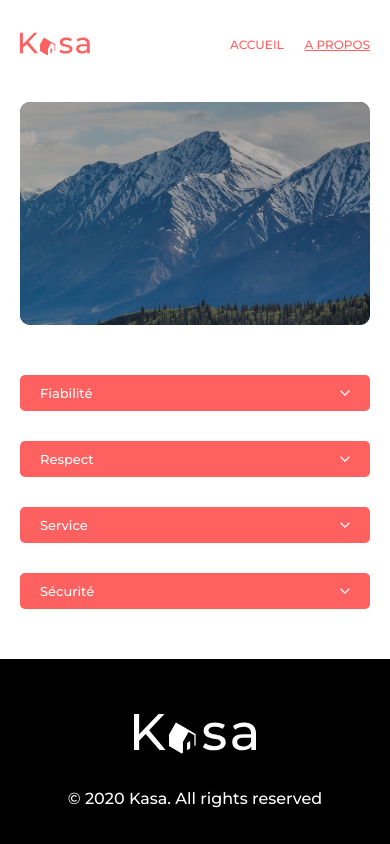
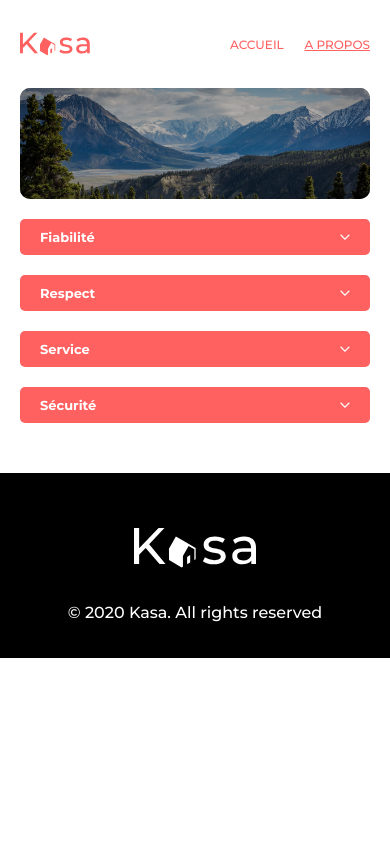
Before and after one commit to flaviebrct/Kasa, a React (Create React App) app: page /APropos in a window 390 px wide. Built offline with nearby package versions, Linux system fonts and the light colour scheme.

Commit message:
Updating About page css to scss

```diff
--- a/src/components/Collapse.js
+++ b/src/components/Collapse.js
@@ -8,7 +8,7 @@ function Collapse(props) {
 
   return (
     <div className="dropDownBox">
-      <button className="dropDownBtn" onClick={collapseState}>
+      <button className="dropDownBtn bold" onClick={collapseState}>
         {props.title}
         <img className={collapseOpen ? "arrow open" : "arrow"} src={dropDownArrow} alt="fleche menu déroulant"></img>
       </button>
--- a/src/pages/About.js
+++ b/src/pages/About.js
@@ -1,5 +1,4 @@
 import React from "react";
-import "../style/pages/About.css";
 import Collapse from "../components/Collapse";
 import Banner from "../components/Banner";
 import bannerAboutImage from "../img/banner_about.jpg";
--- a/src/style/pages/About.css
+++ b/src/style/pages/About.css
@@ -1,37 +1,2 @@
-.aboutBody{
-    padding: 0px 90px;
-    max-width: 1440px;
-    margin: auto;
-}
-
-.collapseContainer{
-    max-width: 90%;
-    margin: auto;
-}
 
 /* max-width = desktop first, si l'ecran est inf ou egal alors {...} */
-/* Media Queries */
-@media screen and (max-width: 992px) {
-    .aboutBody{
-        padding: 0px 20px;
-        margin: auto;
-    }
-    .collapseContainer {
-        max-width: 95%;
-    }
-
-}
-
-@media screen and (max-width: 576px) {
-    .collapseContainer {
-        max-width: 100%;
-    }
-
-    .aboutBody .banner{
-        height: 223px;
-    }
-
-    .aboutBody .banner .blackBaground .bannerImg{
-        object-position: 100% 100%;
-    }
-}
--- a/src/style/sass/base/_typography.scss
+++ b/src/style/sass/base/_typography.scss
@@ -2,6 +2,6 @@
   text-align: left;
 }
 
-.bold { font-weight: 700; }
+.bold { font-weight: 700 !important; }
 
-.thin { font-weight: 500; }
+.thin { font-weight: 500 !important; }
--- a/src/style/sass/main.scss
+++ b/src/style/sass/main.scss
@@ -20,4 +20,4 @@
 // Pages
 @import "./pages/homepage";
 @import "./pages/lodgment";
-// @import "./pages/menu";
+@import "./pages/about";
--- /dev/null
+++ b/src/style/sass/pages/_about.scss
@@ -0,0 +1,53 @@
+.aboutBody {
+  padding: 0px 90px;
+  max-width: 1440px;
+  margin: auto;
+
+  .banner{
+    height: 223px;
+    margin: 38px 0;
+
+    .blackBaground .bannerImg{
+      object-position: 100% 50%;
+    }
+  }
+
+  .collapseContainer {
+    max-width: 80%;
+    margin: auto;
+
+  }
+}
+
+/* Media Queries */
+@media screen and (max-width: 992px) {
+  .aboutBody{
+    padding: 0px 20px;
+    margin: auto;
+
+    .collapseContainer {
+      max-width: 95%;
+    }
+  }
+}
+
+@media screen and (max-width: 576px) {
+  .aboutBody {
+    .banner{
+      height: 111px;
+      margin: 0 0 20px 0;
+
+      .blackBaground .bannerImg{
+        object-position: 100% 50%;
+      }
+    }
+
+    .collapseContainer {
+      max-width: 100%;
+
+      .dropDownBox {
+        margin-bottom: 20px;
+      }
+    }
+  }
+}
```
Also changed, not shown: src/img/banner_about.jpg.
